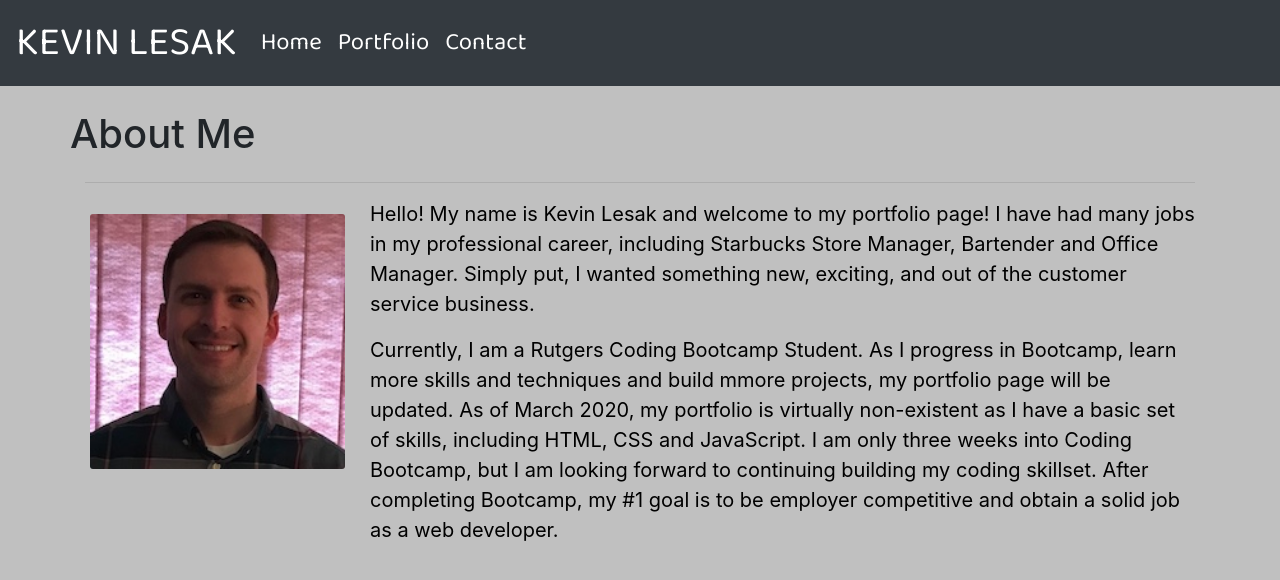
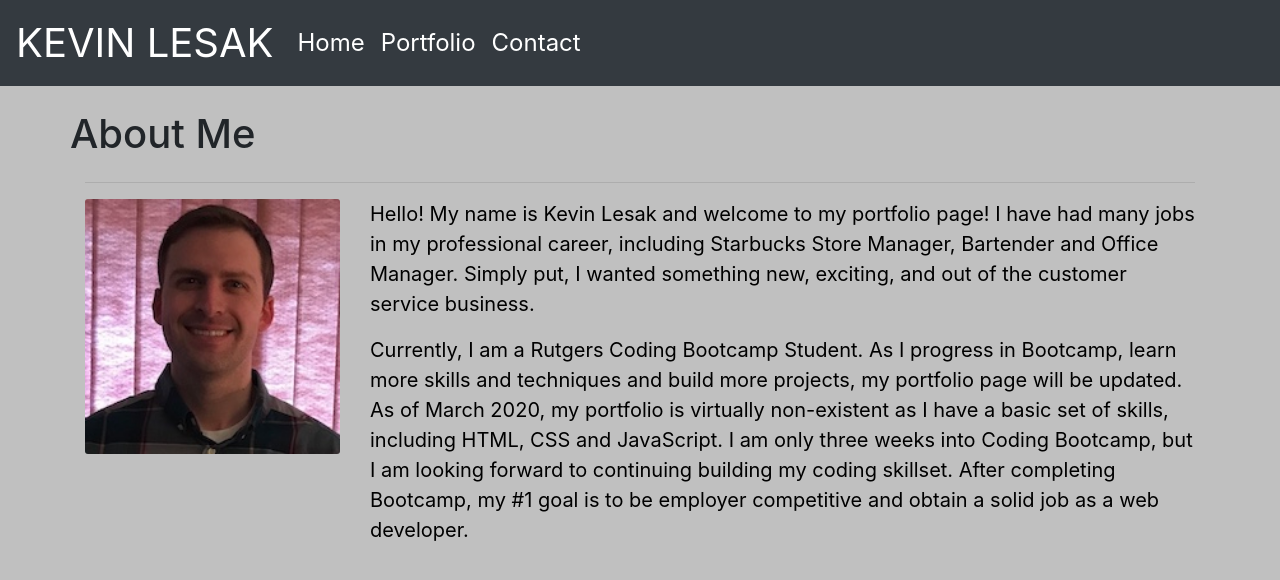
Before and after one commit to LESAK13/Homework-2, a plain HTML site: page index.html in a window 1280 px wide. Drawn offline with nearby package versions, Linux system fonts and the light colour scheme.

Commit message:
Read Me and html complete

```diff
--- a/index.html
+++ b/index.html
@@ -7,7 +7,6 @@
     <link rel="stylesheet" href="https://stackpath.bootstrapcdn.com/bootstrap/4.4.1/css/bootstrap.min.css"
         integrity="sha384-Vkoo8x4CGsO3+Hhxv8T/Q5PaXtkKtu6ug5TOeNV6gBiFeWPGFN9MuhOf23Q9Ifjh" crossorigin="anonymous">
     <link rel="stylesheet" href="https://cdnjs.cloudflare.com/ajax/libs/font-awesome/5.11.2/css/all.min.css">
-    <link href="https://fonts.googleapis.com/css?family=Baloo+2&display=swap" rel="stylesheet">
     <link rel="stylesheet" href="style.css">
     <title>Kevin's Portfolio</title>
 </head>
@@ -15,7 +14,8 @@
 <body>
     <nav class="navbar sticky-top navbar-expand-lg navbar-dark bg-dark">
         <a class="navbar-brand">KEVIN LESAK</a>
-        <button class="navbar-toggler" type="button" data-toggle="collapse" data-target="#navbarNav" aria-controls="navbarNav" aria-expanded="false" aria-label="Toggle navigation">
+        <button class="navbar-toggler" type="button" data-toggle="collapse" data-target="#navbarNav"
+            aria-controls="navbarNav" aria-expanded="false" aria-label="Toggle navigation">
             <span class="navbar-toggler-icon"></span>
         </button>
         <div class="collapse navbar-collapse" id="navbarNav">
@@ -47,10 +47,11 @@
             <div class="col-lg-9 col-md-8 col-sm-12 col-xs-12">
                 <p class="text">Hello! My name is Kevin Lesak and welcome to my portfolio page! I have
                     had many jobs in my professional career, including Starbucks Store Manager, Bartender
-                                and Office Manager.  Simply put, I wanted something new, exciting, and out of the customer service business.</p>
+                    and Office Manager. Simply put, I wanted something new, exciting, and out of the customer service
+                    business.</p>
                 <p class="text">Currently, I am a Rutgers Coding Bootcamp Student. As I progress in
-                                Bootcamp, learn more skills and techniques and build mmore projects, my portfolio page
-                                will be updated.  As of March 2020, my portfolio is virtually non-existent as I have a basic
+                    Bootcamp, learn more skills and techniques and build more projects, my portfolio page
+                    will be updated. As of March 2020, my portfolio is virtually non-existent as I have a basic
                     set of skills, including HTML, CSS and JavaScript. I am only three weeks into Coding
                     Bootcamp, but I am looking forward to continuing building my coding skillset. After
                     completing Bootcamp, my #1 goal is to be employer competitive and obtain a solid job as
--- a/style.css
+++ b/style.css
@@ -4,19 +4,10 @@ body {
 
 .navbar-brand {
     font-size: 40px;
-    font-family: 'Baloo 2', cursive;
 }
 
 .nav-item {
     font-size: 24px;
-    font-family: 'Baloo 2', cursive;
-}
-
-.card-img {
-    margin-top: 15px;
-    margin-left: 5px;
-    margin-bottom: 15px;
-    margin-right: 5px;
 }
 
 .text {
```
Also changed, not shown: contact.html (+7 -7 lines), portfolio.html (+5 -5 lines), 1 other file. Lines whose indentation alone changed are shown as unchanged.
